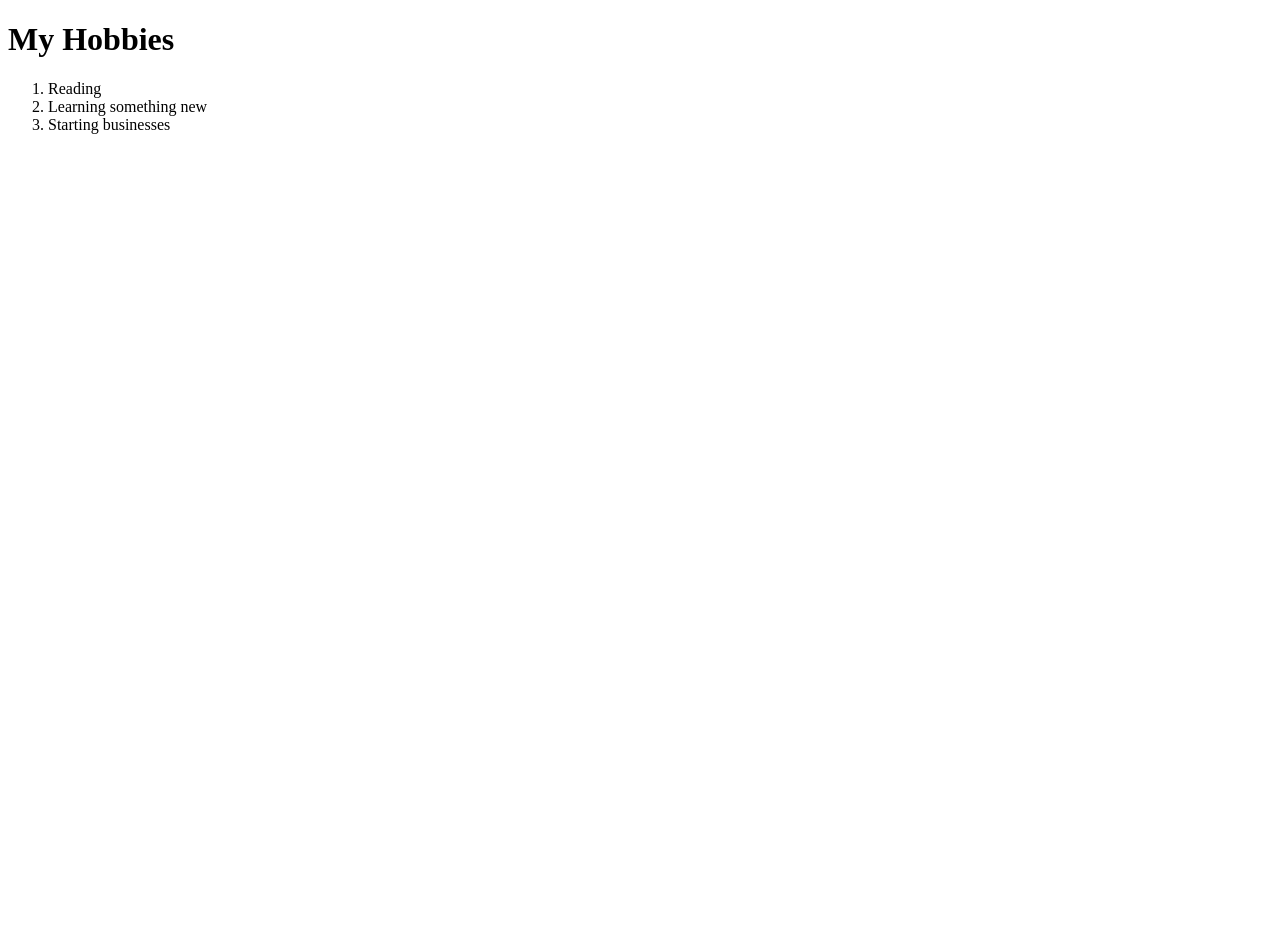
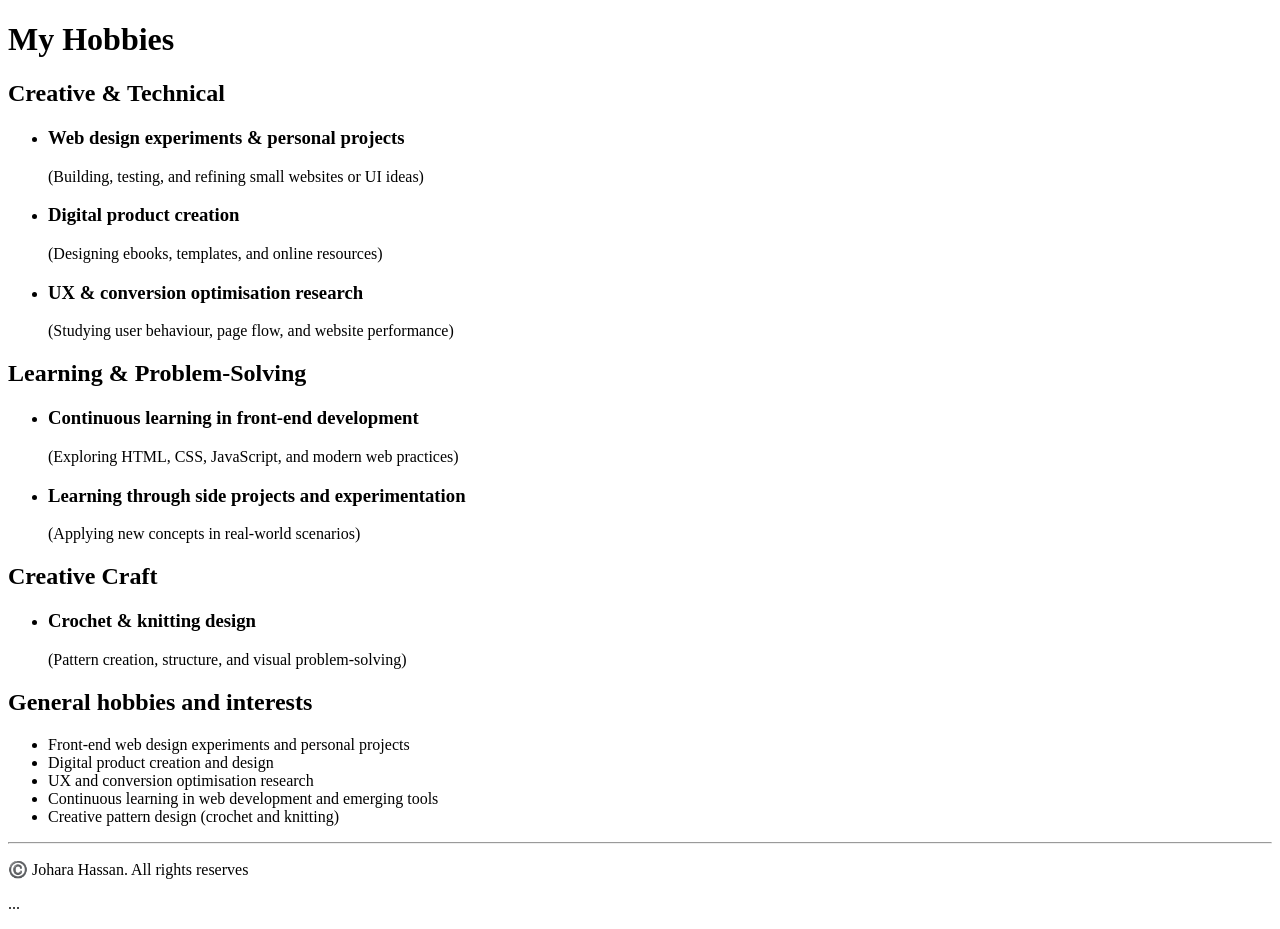
Before and after one commit to Johara-za/my_resume, a plain HTML site: page public/hobbies.html in a window 1280 px wide. Before the commit the page ends 800 px from the top, so only its background shows below. Drawn offline with Linux system fonts and the light colour scheme.

Commit message:
Update hobbies.html

```diff
--- a/public/hobbies.html
+++ b/public/hobbies.html
@@ -7,11 +7,70 @@
 </head>
 <body>
     <h1>My Hobbies</h1>
-    <ol>
-        <li>Reading</li>
-        <li>Learning something new</li>
-        <li>Starting businesses</li>
-    </ol>
+
+    <h2>Creative & Technical</h2>
+    <ul>
+        <li><h3>Web design experiments & personal projects</h3>
+        <p> (Building, testing, and refining small websites or UI ideas)</p></li>
+
+        <li><h3>Digital product creation
+</h3><p></p>(Designing ebooks, templates, and online resources)</p></li>
+
+
+        <li><h3>UX & conversion optimisation research
+</h3><p>(Studying user behaviour, page flow, and website performance)</p></li>
+    </ul>
+
+
+
+
+
+    <h2>Learning & Problem-Solving</h2>
+    <ul>
+        <li>
+            <h3>Continuous learning in front-end development
+</h3>
+            <p>(Exploring HTML, CSS, JavaScript, and modern web practices)</p>
+        </li>
+
+        <li>
+            <h3>Learning through side projects and experimentation
+</h3>
+            <p>(Applying new concepts in real-world scenarios)</p>
+        </li>
+    </ul>
+
+
+
+
+    <h2>Creative Craft</h2>
+    <ul>
+
+        <li>
+            <h3>Crochet & knitting design
+</h3>
+            <p>(Pattern creation, structure, and visual problem-solving)</p>
+        </li>
+    </ul>
+
+
+
+    <h2>General hobbies and interests</h2>
+    <ul>
+        <li>Front-end web design experiments and personal projects</li>
+        <li>Digital product creation and design</li>
+        <li>UX and conversion optimisation research</li>
+        <li>Continuous learning in web development and emerging tools</li>
+        <li>Creative pattern design (crochet and knitting)</li>
+    </ul>
 
 </body>
+
+
+<hr/>
+<footer>
+    <p>©️ Johara Hassan. All rights reserves</p>
+    <p> ... </p>
+</footer>
+
 </html>
```
